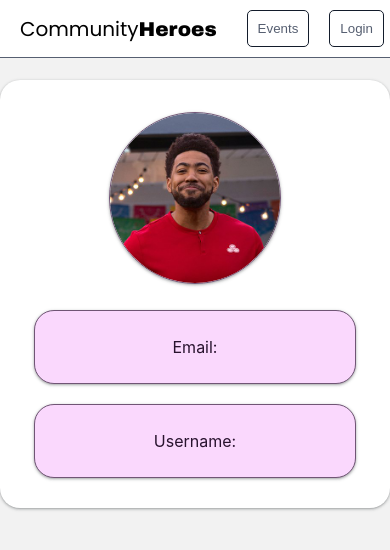
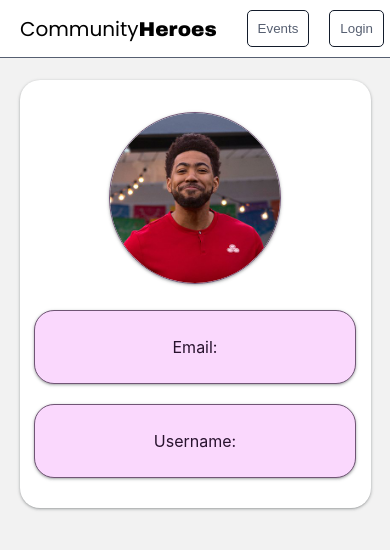
Before and after one commit to tester-1226/cm, a React (Create React App) app: page /profile in a window 390 px wide. Shown: the top 550 px of the page. Built offline with nearby package versions, Linux system fonts and the light colour scheme; no server answers.

Commit message:
more css fixes

```diff
--- a/src/css/profile.css
+++ b/src/css/profile.css
@@ -58,12 +58,26 @@
     margin-top: 80px;
     margin-left: auto;
     margin-right: auto;
-    max-width: 900px;
+    max-width: 1000px;
     background-color: var(--background);
     border-radius: 20px;
     box-sizing: border-box;
     padding-bottom: 10px;
     box-shadow: rgba(60, 64, 67, 0.3) 0px 1px 2px 0px, rgba(60, 64, 67, 0.15) 0px 1px 3px 1px;
+}
+
+@media (max-width: 1100px) {
+    .profile-push{
+        margin-top: 80px;
+        margin-left: auto;
+        margin-right: auto;
+        max-width: 90vw;
+        background-color: var(--background);
+        border-radius: 20px;
+        box-sizing: border-box;
+        padding-bottom: 10px;
+        box-shadow: rgba(60, 64, 67, 0.3) 0px 1px 2px 0px, rgba(60, 64, 67, 0.15) 0px 1px 3px 1px;
+    }
 }
 
 .profile-push .info{
```
